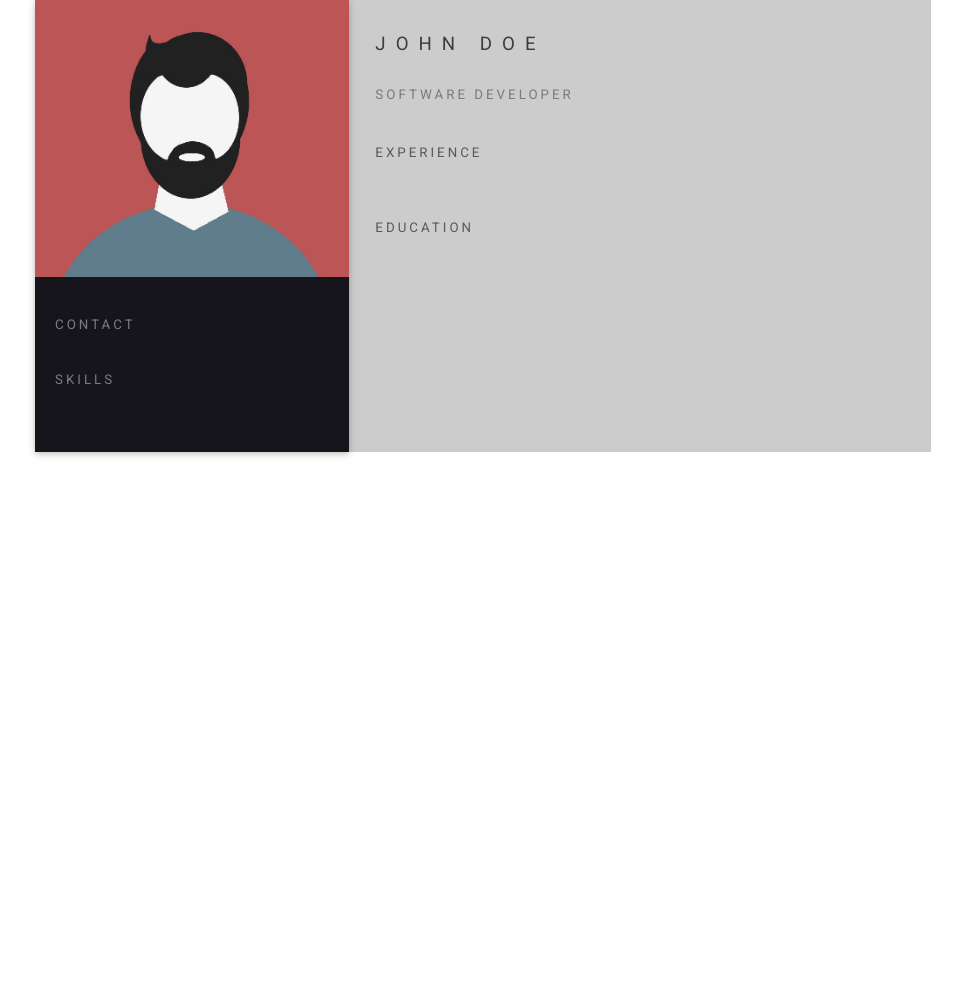
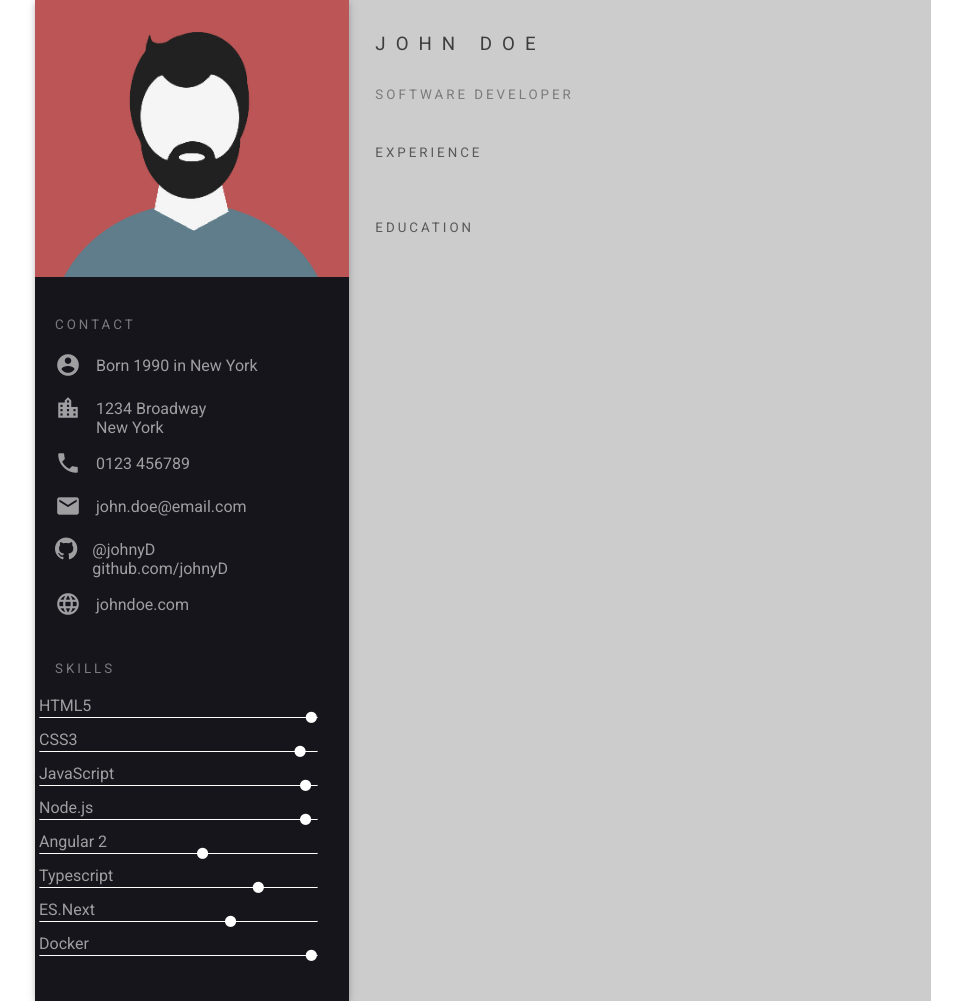
Before and after one commit to marceelobruno/linguagem_de_marcacao, a plain HTML site: page exercicios/desafio_front_end_do_curriculum/index.html in a window 1280 px wide. Shown: the whole page, without its empty margins (157-1119 px from the left). Before the commit the page ends 800 px from the top, so only its background shows below. Drawn offline with Linux system fonts and the light colour scheme.

Commit message:
initial commit for exercecise 2

```diff
--- a/exercicios/desafio_front_end_do_curriculum/css/contact.css
+++ b/exercicios/desafio_front_end_do_curriculum/css/contact.css
@@ -1 +1,18 @@
 /* TODO */
+
+.contact {
+    margin-top: 13px;
+    margin-left: 20px;
+    display: flex;
+}
+
+.contact .icon {
+    margin-right: 15px;
+    text-align: center;
+}
+
+.contact .text {
+    width: 69%;
+    padding-top: 4px;
+    padding-right: 10%;
+}
--- a/exercicios/desafio_front_end_do_curriculum/css/skills.css
+++ b/exercicios/desafio_front_end_do_curriculum/css/skills.css
@@ -5,6 +5,7 @@
   width: 90%;
   border-radius: 2px;
   overflow: visible;
+  border-bottom: 1px solid white;
 }
 
 .skill .progress .determinate {
@@ -22,3 +23,8 @@
   margin-left: 50%;
   color: #fff
 }
+
+.skill {
+  margin: 12px 0 0 4px;
+
+}
--- a/exercicios/desafio_front_end_do_curriculum/index.html
+++ b/exercicios/desafio_front_end_do_curriculum/index.html
@@ -21,28 +21,74 @@
           Contact
         </div>
 
+        <div class="contact">
+          <div class="icon">
+            <i class="material-icons">account_circle</i>
+          </div>
+          <div class="text">
+            <ul>
+              <li> Born 1990 in New York</li>
+            </ul>
+          </div>
+        </div>
+
+        <div class="contact">
+          <div class="icon">
+            <i class="material-icons">location_city</i>
+          </div>
+          <div class="text">
+            <ul>
+              <li> 1234 Broadway</li>
+              <li>New York</li>
+            </ul>
+          </div>
+        </div>
+
+        <div class="contact">
+          <div class="icon">
+            <i class="material-icons">phone</i>
+          </div>
+          <div class="text">
+            <ul>
+              <li>0123 456789</li>
+            </ul>
+          </div>
+        </div>
+
+        <div class="contact">
+          <div class="icon">
+            <i class="material-icons">email</i>
+          </div>
+          <div class="text">
+            <ul>
+              <li>john.doe@email.com</li>
+            </ul>
+          </div>
+        </div>
+
+        <div class="contact">
+          <div class="icon">
+            <i class="fa fa-github"></i>
+          </div>
+          <div class="text">
+            <ul>
+              <li>@johnyD github.com/johnyD</li>
+            </ul>
+          </div>
+        </div>
+
+        <div class="contact">
+          <div class="icon">
+            <i class="material-icons">language</i>
+          </div>
+          <div class="text">
+            <ul>
+              <li>johndoe.com</li>
+            </ul>
+          </div>
+        </div>
         <!--
           TODO INFORMAÇÃO 1
-
-          material-icons account_circle
-          Born 1990 in New York
-
-          material-icons location_city
-          1234 Broadway
-          New York
-
-          material-icons phone
-          0123 456789
-
-          material-icons email
-          john.doe@email.com
-
-          fa fa-github
-          @johnyD
-          github.com/johnyD
-
-          material-icons language
-          johndoe.com
         -->
       </section>
 
@@ -51,6 +97,79 @@
         <div class="section-headline">
           Skills
         </div>
+
+        <div class="skill">
+          <span>HTML5</span>
+          <div class="progress">
+            <div class="determinate" style="width: 99%;">
+              <i class="fa fa-circle"></i>
+            </div>
+          </div>
+        </div>
+
+        <div class="skill">
+          <span>CSS3</span>
+          <div class="progress">
+            <div class="determinate" style="width: 95%;">
+              <i class="fa fa-circle"></i>
+            </div>
+          </div>
+        </div>
+
+        <div class="skill">
+          <span>JavaScript</span>
+          <div class="progress">
+            <div class="determinate" style="width: 97%;">
+              <i class="fa fa-circle"></i>
+            </div>
+          </div>
+        </div>
+
+        <div class="skill">
+          <span>Node.js</span>
+          <div class="progress">
+            <div class="determinate" style="width: 97%;">
+              <i class="fa fa-circle"></i>
+            </div>
+          </div>
+        </div>
+
+        <div class="skill">
+          <span>Angular 2</span>
+          <div class="progress">
+            <div class="determinate" style="width: 60%;">
+              <i class="fa fa-circle"></i>
+            </div>
+          </div>
+        </div>
+
+        <div class="skill">
+          <span>Typescript</span>
+          <div class="progress">
+            <div class="determinate" style="width: 80%;">
+              <i class="fa fa-circle"></i>
+            </div>
+          </div>
+        </div>
+
+        <div class="skill">
+          <span>ES.Next</span>
+          <div class="progress">
+            <div class="determinate" style="width: 70%;">
+              <i class="fa fa-circle"></i>
+            </div>
+          </div>
+        </div>
+
+        <div class="skill">
+          <span>Docker</span>
+          <div class="progress">
+            <div class="determinate" style="width: 99%;">
+              <i class="fa fa-circle"></i>
+            </div>
+          </div>
+        </div>
+
         <!--
           TODO INFORMAÇÃO 2
 
```
